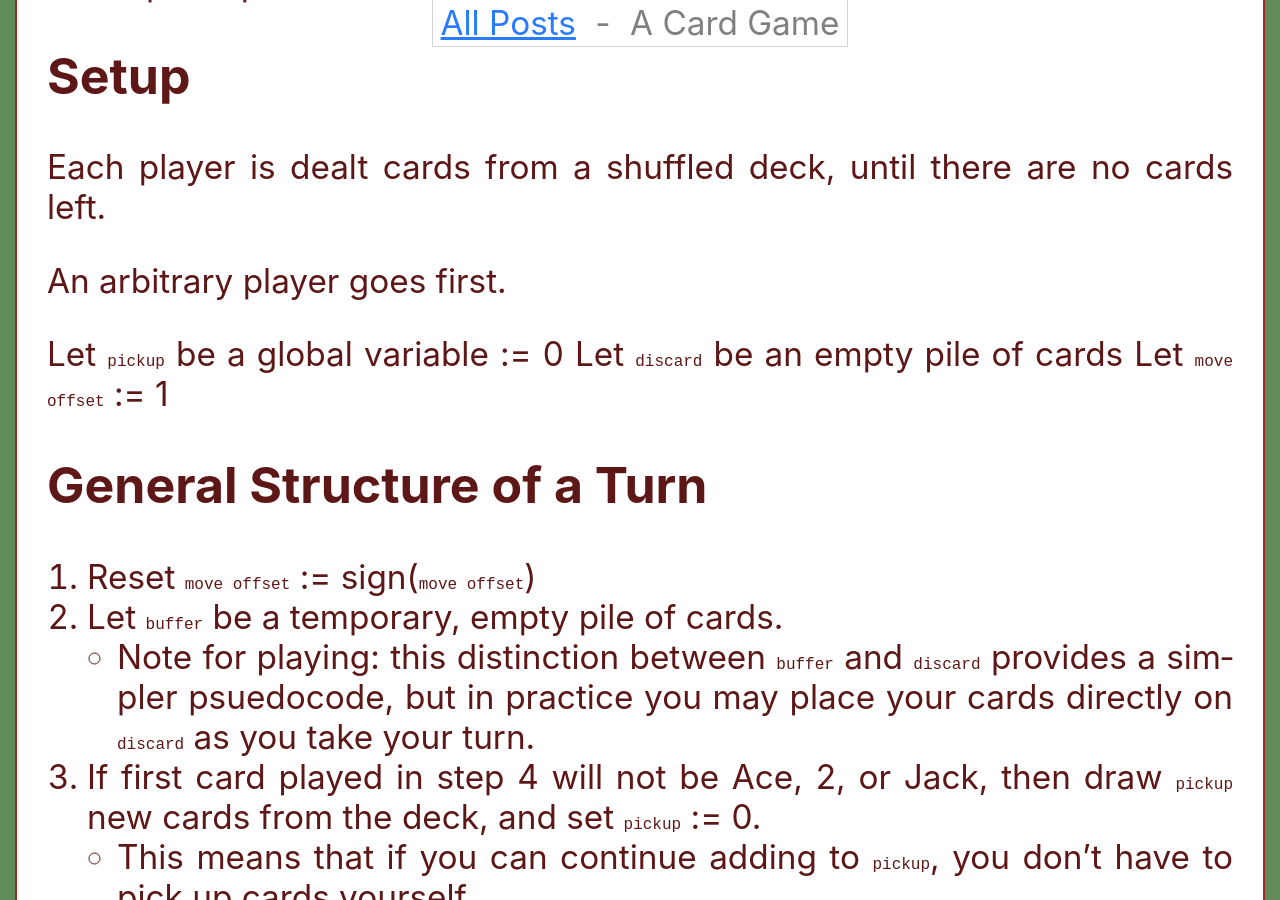
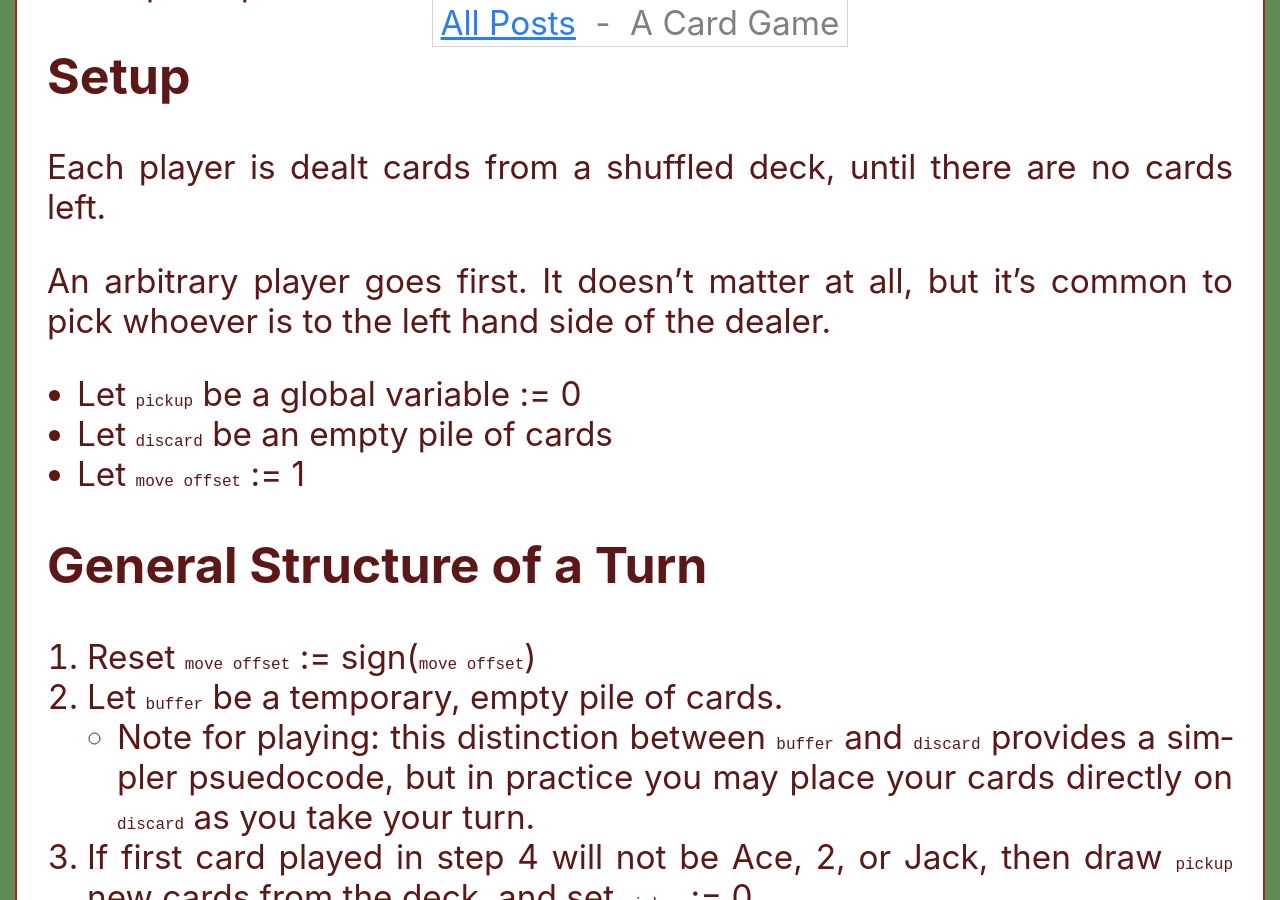
Before and after one commit to j4cobgarby/j4cobgarby.github.io, a Jekyll site: the page built from blog/_posts/2024-07-22-A-Card-Game.md, in a window 1280 px wide and 900 px high, scrolled down 1315 px. Built offline with Jekyll 4.4.1, drawn with Linux system fonts in a browser that asks for light colours; some web fonts are replaced.

Commit message:
fix formatting

```diff
--- a/blog/_posts/2024-07-22-A-Card-Game.md
+++ b/blog/_posts/2024-07-22-A-Card-Game.md
@@ -25,11 +25,12 @@ up cards.
 
 Each player is dealt cards from a shuffled deck, until there are no cards left.
 
-An arbitrary player goes first.
+An arbitrary player goes first. It doesn't matter at all, but it's common to pick whoever is
+to the left hand side of the dealer.
 
-Let `pickup` be a global variable := 0
-Let `discard` be an empty pile of cards
-Let `move offset` := 1
+ - Let `pickup` be a global variable := 0
+ - Let `discard` be an empty pile of cards
+ - Let `move offset` := 1
 
 ## General Structure of a Turn
 
```
